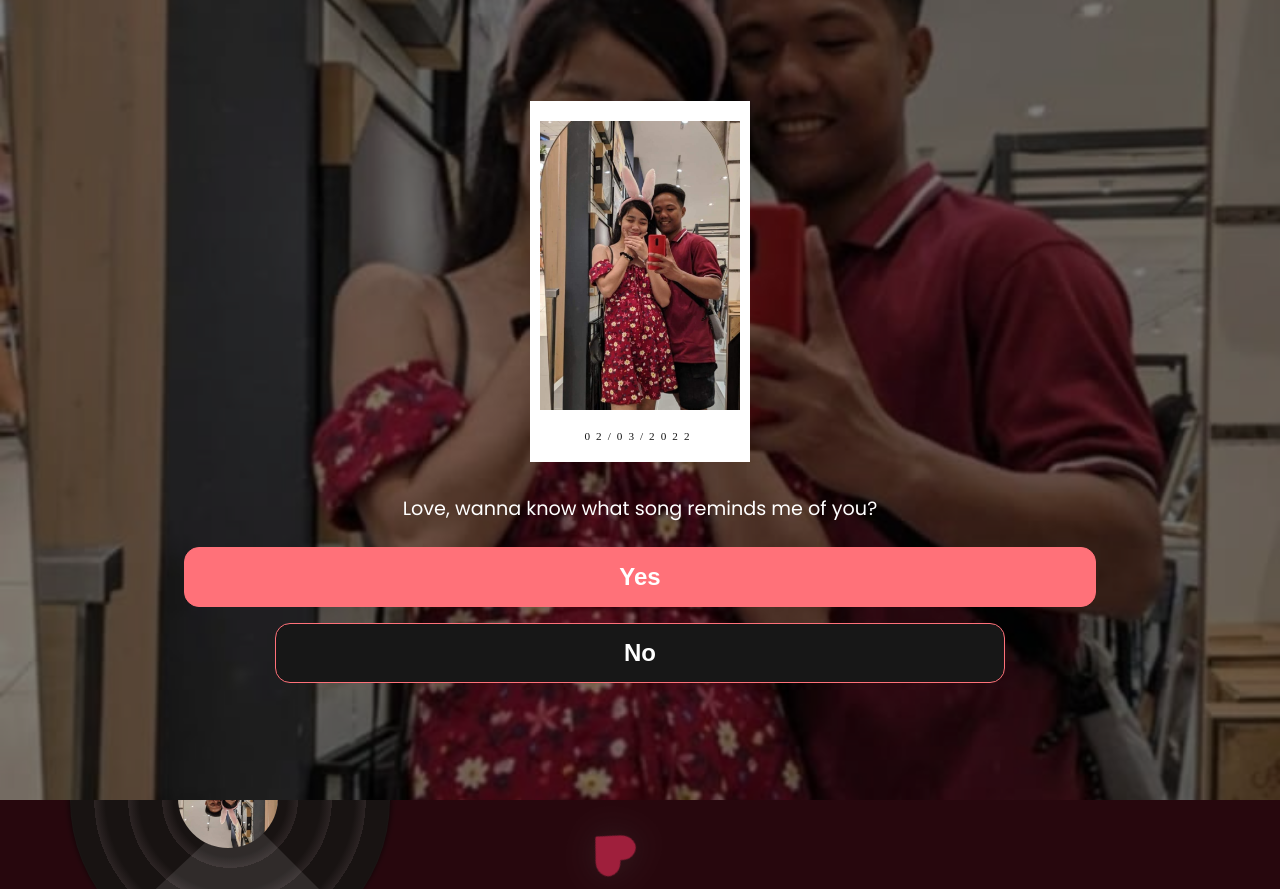
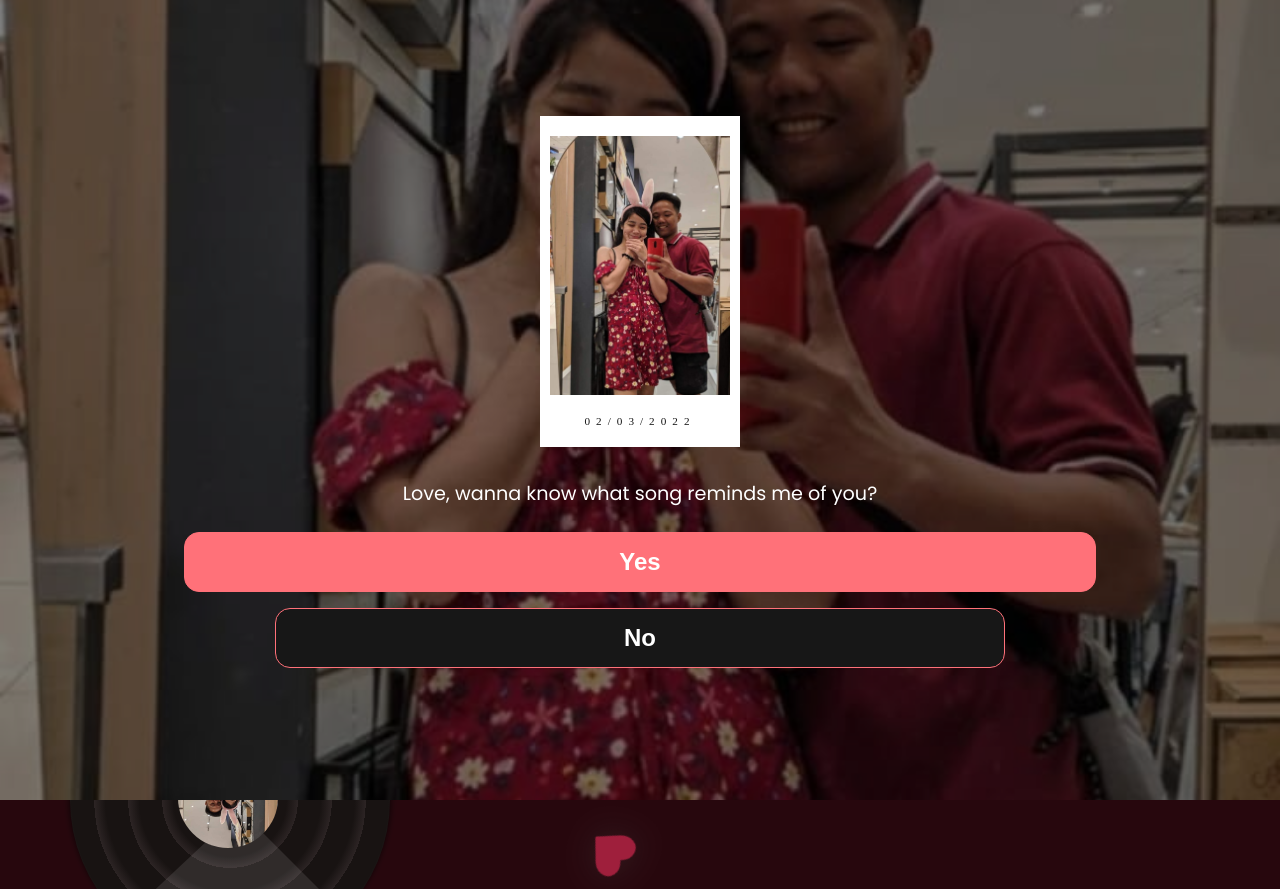
Before and after one commit to iloveyou-so-much/anneh, a plain HTML site: page index.html in a window 1280 px wide. Shown: the top 889 px of the page. Drawn offline with Linux system fonts and the light colour scheme; a web font is replaced by a local one.

Commit message:
changed photo width

```diff
--- a/index.html
+++ b/index.html
@@ -9,7 +9,7 @@
 <body>
     <div class="landing-page">
         <div class="landing-photo">
-            <img src="disc-photo.jpg" width="200em" alt="">
+            <img src="disc-photo.jpg" width="180em" alt="">
             <p>02/03/2022</p>
         </div>
         <p class="landing-ask">Love, wanna know what song reminds me of you?</p>
```
